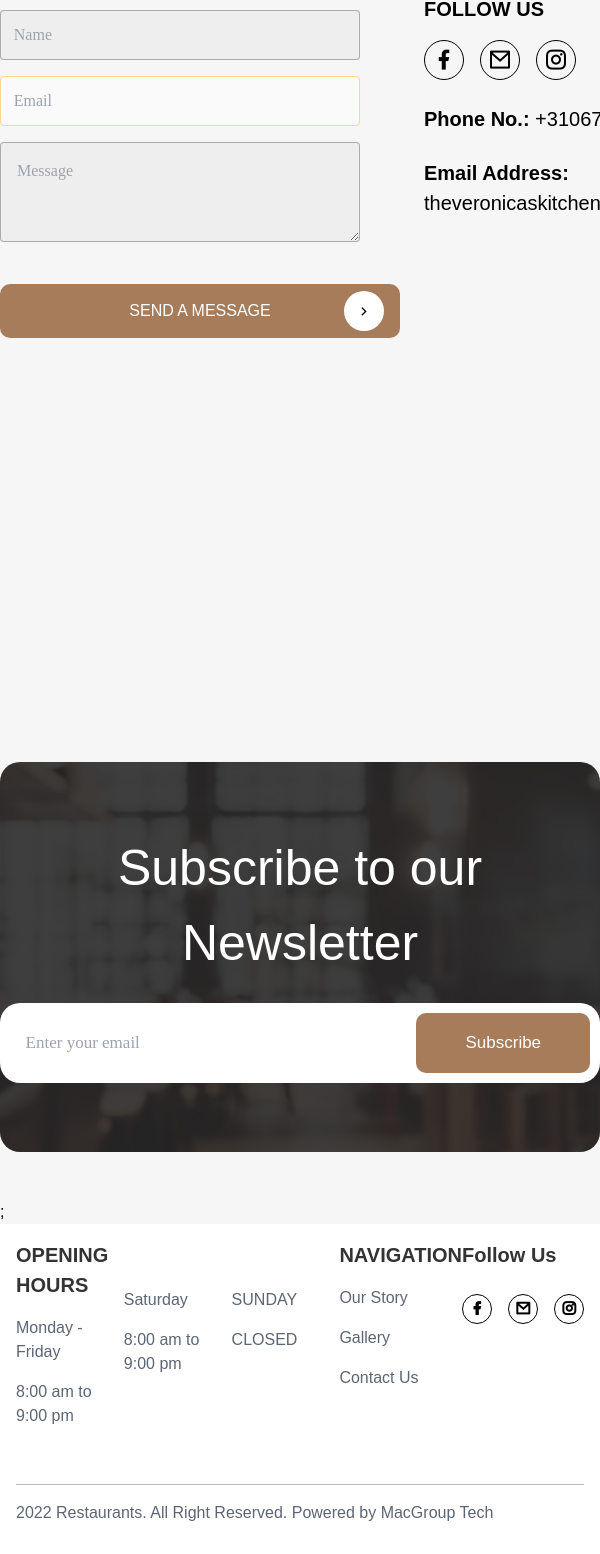
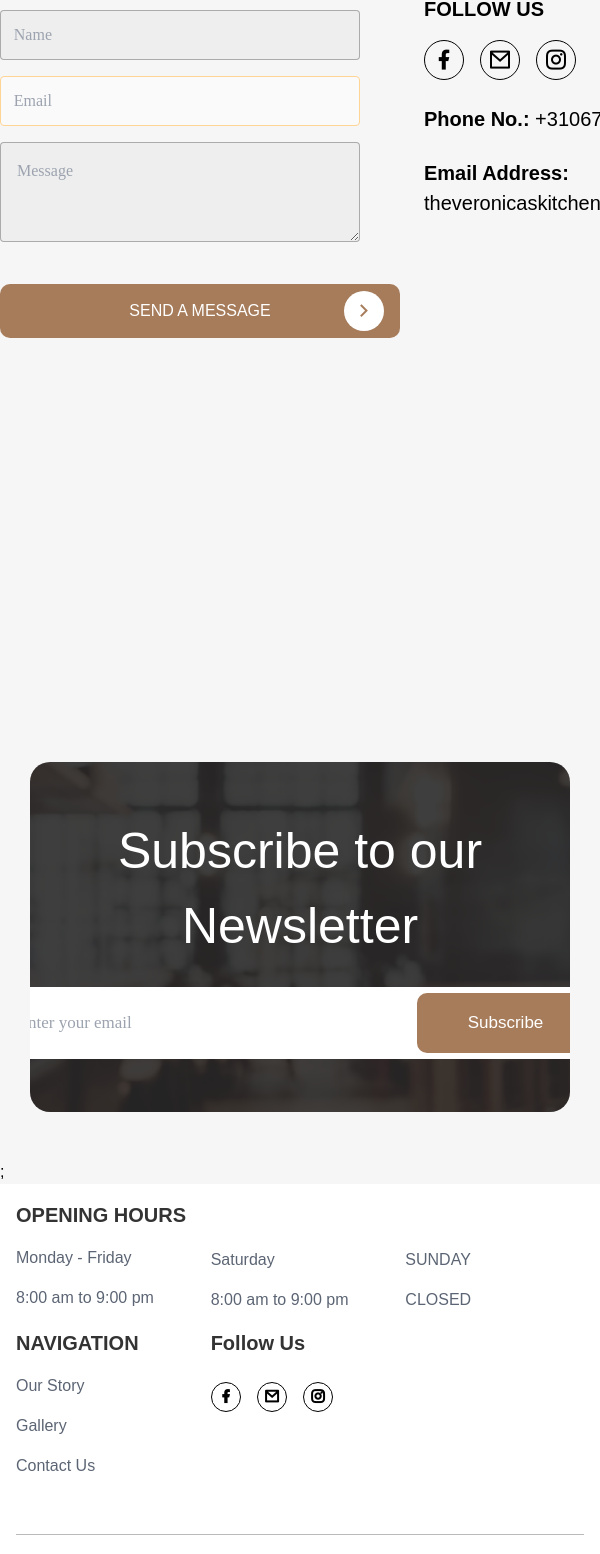
Before and after one commit to JohnnnGreat/Veronicas-Kitchen, a Next.js app: page /contact in a window 600 px wide. Shown: the part 651-2205 px from the top of the page. Built offline with nearby package versions, Linux system fonts and the light colour scheme; a web font is replaced by a local one.

Commit message:
Made some changes

```diff
--- a/styles/index.scss
+++ b/styles/index.scss
@@ -26,6 +26,10 @@ $heroD_txt_clr: #5c6574;
       justify-content: center;
       position: absolute;
       bottom: 0;
+
+      @media (max-width: 700px) {
+        bottom: 4rem;
+      }
       .trace-image {
         margin-left: -4rem;
         width: 100px;
@@ -473,7 +477,7 @@ $heroD_txt_clr: #5c6574;
 }
 
 .explore {
-  padding: 3rem 0;
+  padding: 3rem 1rem;
   @media (max-width: 567px) {
     padding: 1rem;
   }
@@ -528,7 +532,11 @@ $heroD_txt_clr: #5c6574;
     .grid {
       display: flex;
       flex-direction: column;
-      gap: 1rem;
+      gap: 1rem !important;
+
+      @media (max-width: 700px) {
+        gap: 2rem !important;
+      }
     }
     .explore-container {
       display: flex;
@@ -649,10 +657,6 @@ $heroD_txt_clr: #5c6574;
     p {
       color: #fff;
       padding: 15px;
-
-      @media (max-width: 567px) {
-        font-size: 18px;
-      }
     }
 
     .rounder {
@@ -665,6 +669,12 @@ $heroD_txt_clr: #5c6574;
       justify-content: center;
       position: absolute;
       right: 1rem;
+
+      i {
+        font-size: 1.5rem;
+        color: #a67c5b;
+        line-height: 1;
+      }
     }
   }
 }
@@ -832,6 +842,11 @@ $heroD_txt_clr: #5c6574;
       position: relative;
       overflow: hidden;
 
+      @media (max-width: 700px) {
+        width: 90%;
+        height: 350px;
+      }
+
       .bg-ov {
         width: 100%;
         height: 100%;
@@ -864,11 +879,11 @@ $heroD_txt_clr: #5c6574;
           grid-template-columns: 70% 30%;
           background-color: #fff;
           margin-top: 1.4rem;
-          border-radius: 20px;
+          border-radius: 15px;
           overflow: hidden;
           width: 600px;
 
-          padding: 0.6rem;
+          padding: 0.4rem;
           @media (max-width: 567px) {
             width: 90%;
             grid-template-columns: 1fr;
@@ -877,7 +892,7 @@ $heroD_txt_clr: #5c6574;
             border: none;
             flex: 1;
             height: 100%;
-            padding: 1rem;
+            padding: 0.7rem;
             outline: none;
             display: flex;
             align-items: center;
@@ -900,6 +915,10 @@ $heroD_txt_clr: #5c6574;
             text-decoration: none;
             font-size: 17px;
             height: 60px;
+
+            &:hover {
+              background: #b88d6c;
+            }
           }
         }
       }
--- a/styles/layout.scss
+++ b/styles/layout.scss
@@ -57,6 +57,10 @@ $max_width: 70rem;
         justify-content: center;
         pointer-events: none;
 
+        @media (max-width: 700px) {
+          display: none;
+        }
+
         .round {
           background: rgb(255, 255, 255);
           padding: 0.9rem 1rem;
@@ -75,7 +79,7 @@ $max_width: 70rem;
           color: rgb(12, 12, 12);
         }
         &__text {
-          font-weight: 300;
+          font-weight: 600;
           font-size: 1rem;
         }
       }
@@ -162,6 +166,11 @@ $max_width: 70rem;
         gap: 1rem;
       }
 
+      @media (max-width: 800px) and (min-width: 567px) {
+        grid-template-columns: repeat(3, 1fr);
+        gap: 1rem;
+      }
+
       .social_media {
         display: flex;
         margin-top: 1.5rem;
```
